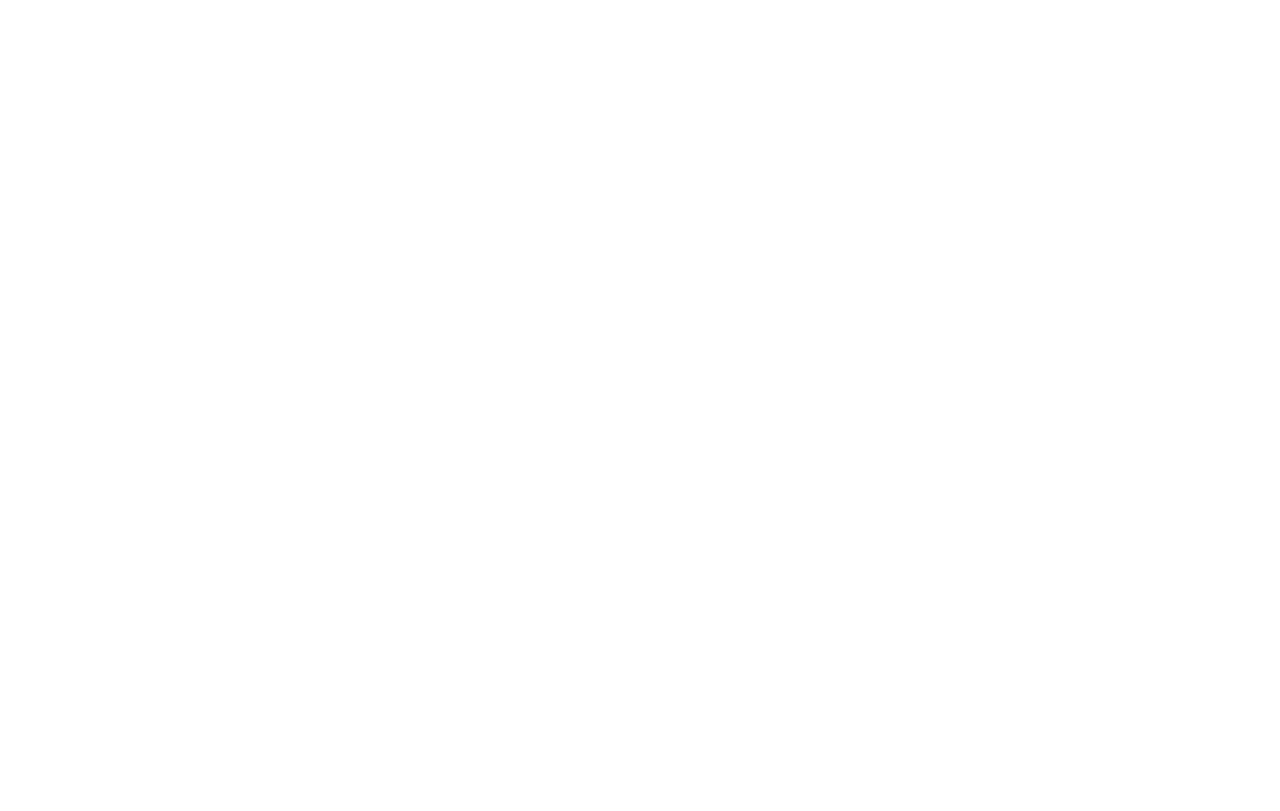
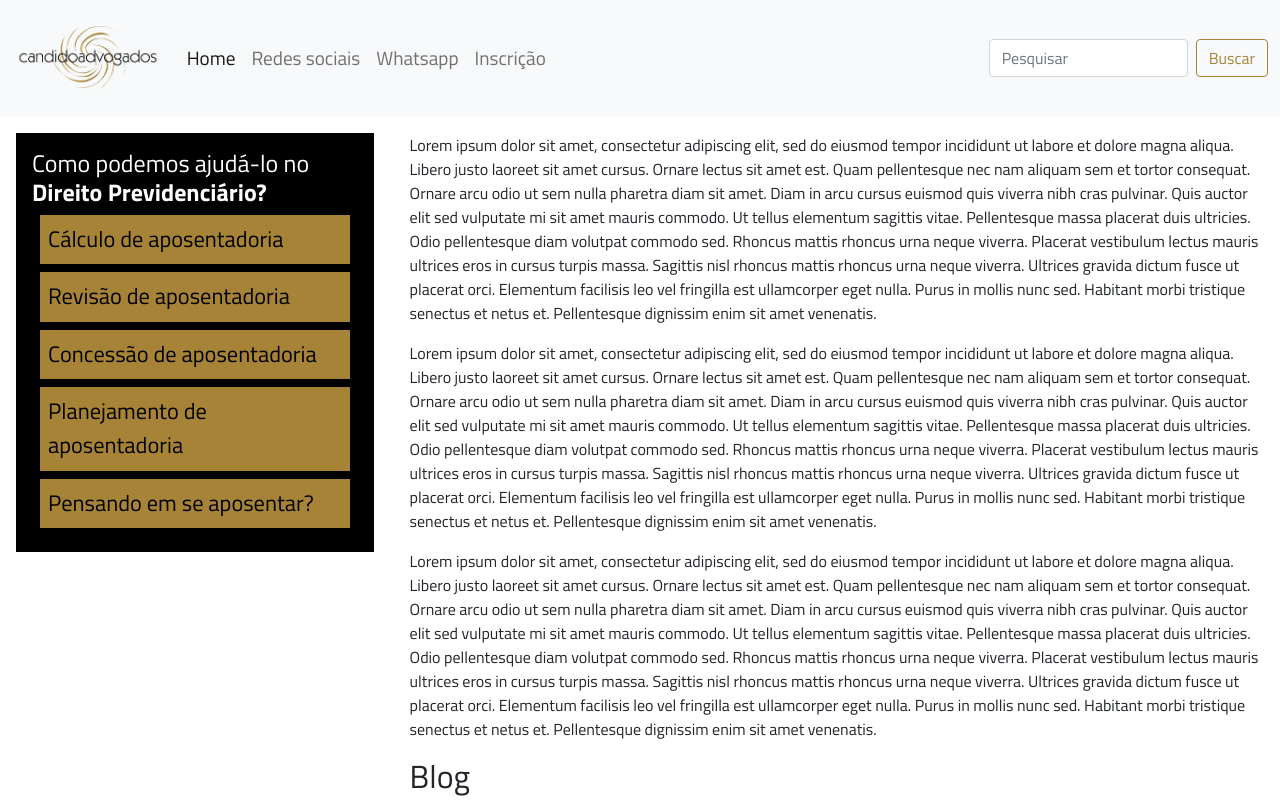
Before and after one commit to MaluMartins/site-advocacia, a plain HTML site: page index.html in a window 1280 px wide. Drawn offline with nearby package versions, Linux system fonts and the light colour scheme; a web font is replaced by a local one.

Commit message:
structure

```diff
--- a/index.html
+++ b/index.html
@@ -6,8 +6,61 @@
     <meta name="viewport" content="width=device-width, initial-scale=1.0">
     <title>Candido Advogados</title>
     <link rel="icon" type="image/png" href="logotipo.png"/>
+
+    <link rel="stylesheet" href="index.css">
+
+    <link href="https://cdn.jsdelivr.net/npm/bootstrap@5.0.2/dist/css/bootstrap.min.css" rel="stylesheet" integrity="sha384-EVSTQN3/azprG1Anm3QDgpJLIm9Nao0Yz1ztcQTwFspd3yD65VohhpuuCOmLASjC" crossorigin="anonymous">
 </head>
 <body>
 
+    <nav class="navbar navbar-expand-lg navbar-light bg-light">
+        <div class="container-fluid">
+          <a class="navbar-brand" href="#">
+              <img class="logo" src="logotipo.png" alt="Logo">
+          </a>
+          <button class="navbar-toggler" type="button" data-bs-toggle="collapse" data-bs-target="#navbarSupportedContent" aria-controls="navbarSupportedContent" aria-expanded="false" aria-label="Toggle navigation">
+            <span class="navbar-toggler-icon"></span>
+          </button>
+          <div class="collapse navbar-collapse" id="navbarSupportedContent">
+            <ul class="navbar-nav me-auto mb-2 mb-lg-0">
+              <li class="nav-item">
+                <a class="nav-link active" aria-current="page" href="#">Home</a>
+              </li>
+              <li class="nav-item">
+                <a class="nav-link" href="#">Redes sociais</a>
+              </li>
+              <li class="nav-item">
+                <a class="nav-link" href="#">Whatsapp</a>
+              </li>
+              <li class="nav-item">
+                <a class="nav-link" href="#">Inscrição</a>
+              </li>
+            </ul>
+            <form class="d-flex">
+              <input class="form-control me-2" type="search" placeholder="Pesquisar" aria-label="Search">
+              <button class="btn" type="submit">Buscar</button>
+            </form>
+          </div>
+        </div>
+      </nav>
+
+      <aside class="sidebar">
+              <h4>Como podemos ajudá-lo no <strong>Direito Previdenciário?</strong></h4>
+              <p class="side-link">Cálculo de aposentadoria</p>
+              <p class="side-link">Revisão de aposentadoria</p>
+              <p class="side-link">Concessão de aposentadoria</p>
+              <p class="side-link">Planejamento de aposentadoria</p>
+              <p class="side-link">Pensando em se aposentar?</p>
+     </aside>
+
+     <article>
+         <p>Lorem ipsum dolor sit amet, consectetur adipiscing elit, sed do eiusmod tempor incididunt ut labore et dolore magna aliqua. Libero justo laoreet sit amet cursus. Ornare lectus sit amet est. Quam pellentesque nec nam aliquam sem et tortor consequat. Ornare arcu odio ut sem nulla pharetra diam sit amet. Diam in arcu cursus euismod quis viverra nibh cras pulvinar. Quis auctor elit sed vulputate mi sit amet mauris commodo. Ut tellus elementum sagittis vitae. Pellentesque massa placerat duis ultricies. Odio pellentesque diam volutpat commodo sed. Rhoncus mattis rhoncus urna neque viverra. Placerat vestibulum lectus mauris ultrices eros in cursus turpis massa. Sagittis nisl rhoncus mattis rhoncus urna neque viverra. Ultrices gravida dictum fusce ut placerat orci. Elementum facilisis leo vel fringilla est ullamcorper eget nulla. Purus in mollis nunc sed. Habitant morbi tristique senectus et netus et. Pellentesque dignissim enim sit amet venenatis.</p>
+         <p>Lorem ipsum dolor sit amet, consectetur adipiscing elit, sed do eiusmod tempor incididunt ut labore et dolore magna aliqua. Libero justo laoreet sit amet cursus. Ornare lectus sit amet est. Quam pellentesque nec nam aliquam sem et tortor consequat. Ornare arcu odio ut sem nulla pharetra diam sit amet. Diam in arcu cursus euismod quis viverra nibh cras pulvinar. Quis auctor elit sed vulputate mi sit amet mauris commodo. Ut tellus elementum sagittis vitae. Pellentesque massa placerat duis ultricies. Odio pellentesque diam volutpat commodo sed. Rhoncus mattis rhoncus urna neque viverra. Placerat vestibulum lectus mauris ultrices eros in cursus turpis massa. Sagittis nisl rhoncus mattis rhoncus urna neque viverra. Ultrices gravida dictum fusce ut placerat orci. Elementum facilisis leo vel fringilla est ullamcorper eget nulla. Purus in mollis nunc sed. Habitant morbi tristique senectus et netus et. Pellentesque dignissim enim sit amet venenatis.</p>
+         <p>Lorem ipsum dolor sit amet, consectetur adipiscing elit, sed do eiusmod tempor incididunt ut labore et dolore magna aliqua. Libero justo laoreet sit amet cursus. Ornare lectus sit amet est. Quam pellentesque nec nam aliquam sem et tortor consequat. Ornare arcu odio ut sem nulla pharetra diam sit amet. Diam in arcu cursus euismod quis viverra nibh cras pulvinar. Quis auctor elit sed vulputate mi sit amet mauris commodo. Ut tellus elementum sagittis vitae. Pellentesque massa placerat duis ultricies. Odio pellentesque diam volutpat commodo sed. Rhoncus mattis rhoncus urna neque viverra. Placerat vestibulum lectus mauris ultrices eros in cursus turpis massa. Sagittis nisl rhoncus mattis rhoncus urna neque viverra. Ultrices gravida dictum fusce ut placerat orci. Elementum facilisis leo vel fringilla est ullamcorper eget nulla. Purus in mollis nunc sed. Habitant morbi tristique senectus et netus et. Pellentesque dignissim enim sit amet venenatis.</p>
+
+         <h2>Blog</h2>
+     </article>
+
+    <script src="https://cdn.jsdelivr.net/npm/bootstrap@5.0.2/dist/js/bootstrap.bundle.min.js" integrity="sha384-MrcW6ZMFYlzcLA8Nl+NtUVF0sA7MsXsP1UyJoMp4YLEuNSfAP+JcXn/tWtIaxVXM" crossorigin="anonymous"></script>
 </body>
 </html>
```
